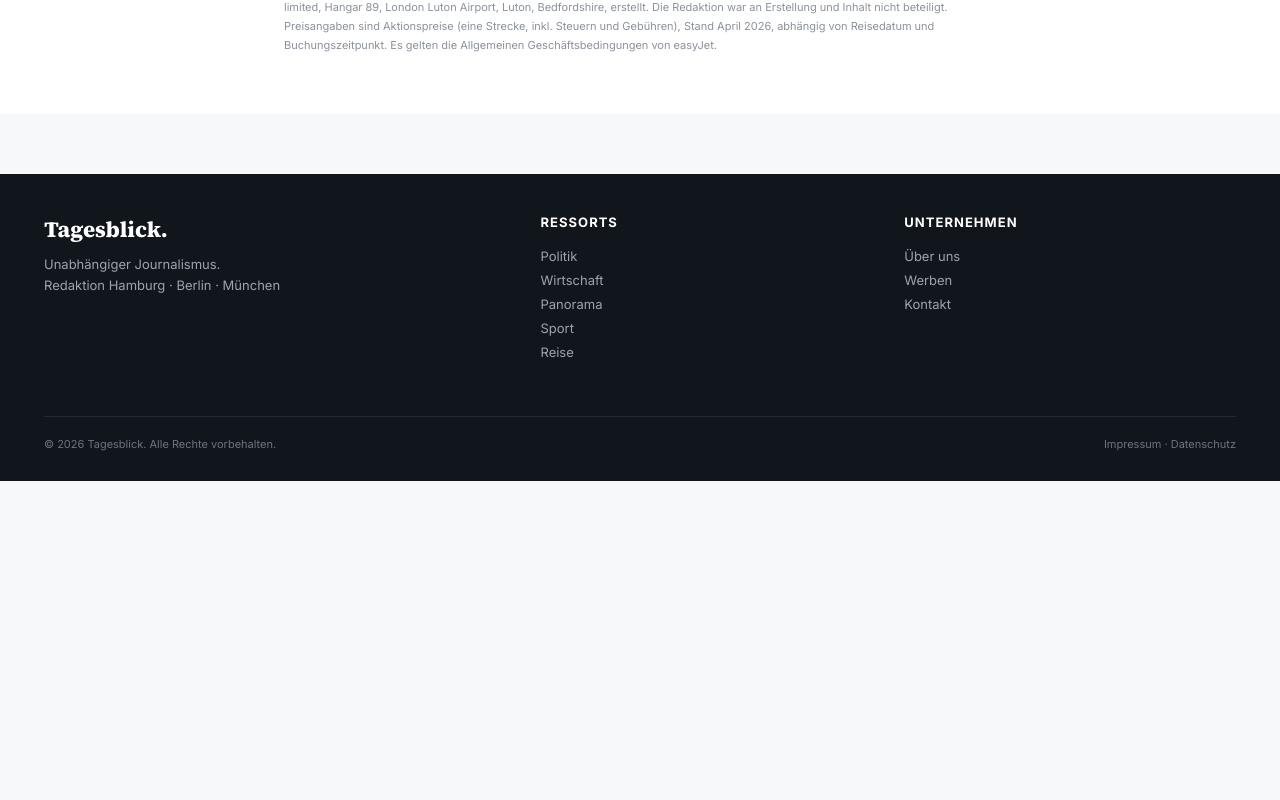
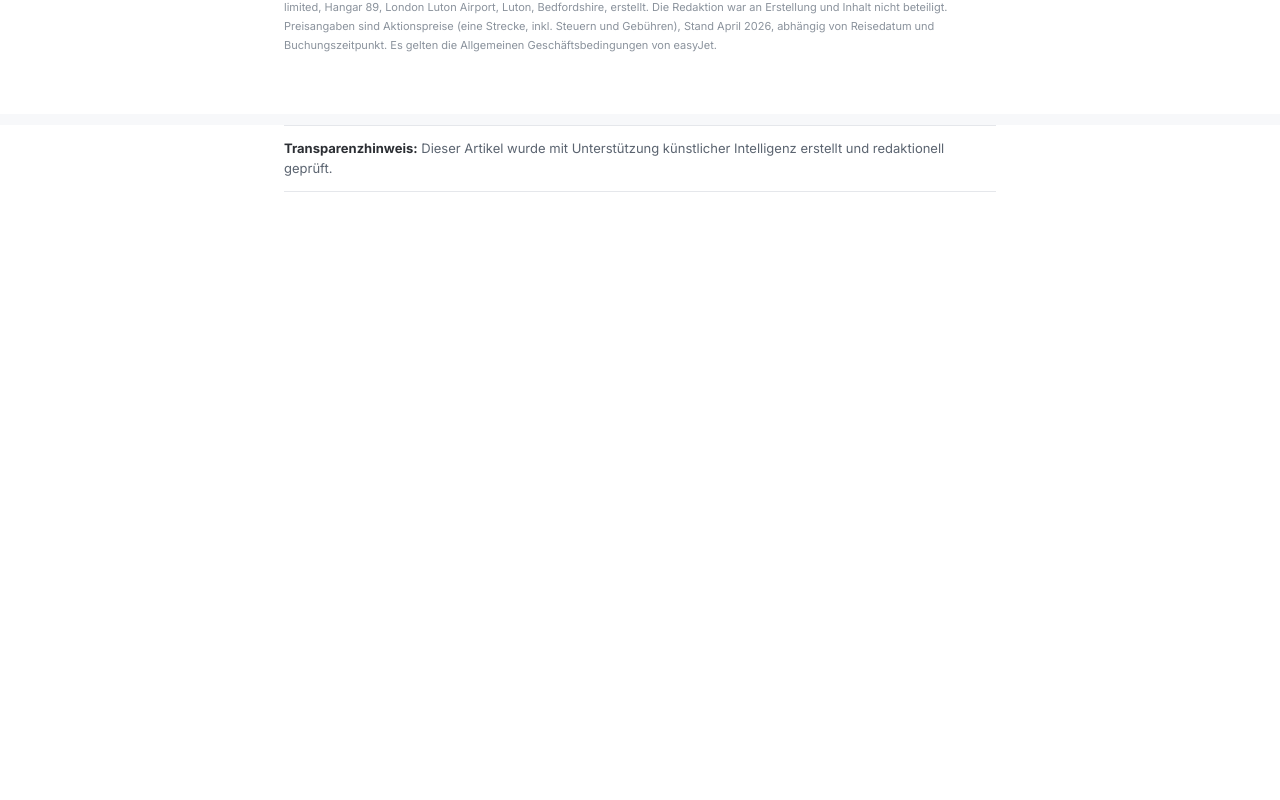
Before and after one commit to RedPineappleMediaGmbH/native-advertising-mvp, a Next.js app: page /artikel/funf-europaische-stadte-die-sie-diesen-sommer-fur-unter-50-euro-erreichen-konnen in a window 1280 px wide. Shown: the part 6180-6980 px from the top of the page. Before the commit the page ends 6661 px from the top, so only its background shows below. Built offline with nearby package versions, Linux system fonts and the light colour scheme.

Commit message:
feat: add AI transparency disclosure

```diff
--- a/app/artikel/[slug]/page.tsx
+++ b/app/artikel/[slug]/page.tsx
@@ -5,6 +5,7 @@ import { getAllSlugs, getArticleBySlug } from '@/lib/articles';
 import { BRANDS } from '@/components/brands';
 import ArticleJsonLd from '@/components/seo/article-json-ld';
 import PubFooter from '@/components/home/pub-footer';
+import AiDisclosure from '@/components/home/ai-disclosure';
 
 export async function generateStaticParams() {
   return getAllSlugs().map(slug => ({ slug }));
@@ -53,6 +54,7 @@ export default async function ArticlePage({ params }: { params: Promise<{ slug:
           <figure style={{ margin: '28px 0 24px' }}>
             <img src={article.image} alt={article.title} style={{ width: '100%', display: 'block', borderRadius: 3 }} />
           </figure>
+          <AiDisclosure />
           <div className="article-body" style={serif}>
             <MDXRemote source={article.body} />
           </div>
--- a/app/artikel/funf-europaische-stadte-die-sie-diesen-sommer-fur-unter-50-euro-erreichen-konnen/page.tsx
+++ b/app/artikel/funf-europaische-stadte-die-sie-diesen-sommer-fur-unter-50-euro-erreichen-konnen/page.tsx
@@ -8,6 +8,7 @@ import AdvertorialA from '@/components/advertorial/advertorial-a';
 import AdvertorialB from '@/components/advertorial/advertorial-b';
 import StickyCta from '@/components/advertorial/sticky-cta';
 import PubFooter from '@/components/home/pub-footer';
+import AiDisclosure from '@/components/home/ai-disclosure';
 
 export default function AdvertorialPage() {
   const router = useRouter();
@@ -41,6 +42,11 @@ export default function AdvertorialPage() {
         ? <AdvertorialA brand={brand} onBack={handleBack} />
         : <AdvertorialB brand={brand} onBack={handleBack} />
       }
+      <div className="adv">
+        <div className="adv-wrap">
+          <AiDisclosure />
+        </div>
+      </div>
       <StickyCta
         visible={stickyVisible && state.stickyCta === 'on' && !stickyClosed}
         onClose={() => { setStickyClosed(true); setStickyVisible(false); }}
--- a/app/globals.css
+++ b/app/globals.css
@@ -266,6 +266,20 @@ button { font-family: inherit; cursor: pointer; }
   aspect-ratio: 16/9; background: #ccc; margin: 0 0 8px; border-radius: 4px; overflow: hidden;
 }
 .adv-hero-cap { font-size: 12px; color: var(--muted); margin: 0 0 28px; line-height: 1.5; }
+
+.ai-disclosure {
+  border-top: 1px solid var(--line);
+  border-bottom: 1px solid var(--line);
+  color: var(--muted);
+  font-size: 13px;
+  line-height: 1.55;
+  margin: 0 0 24px;
+  padding: 12px 0;
+}
+.ai-disclosure strong {
+  color: var(--ink-2);
+  font-weight: 700;
+}
 
 .adv p.body {
   font-size: 18px; line-height: 1.65; color: var(--ink-2);
--- a/app/ueber-uns/page.tsx
+++ b/app/ueber-uns/page.tsx
@@ -26,6 +26,7 @@ export default function UeberUnsPage() {
           body: [
             'Tagesblick befindet sich im Aufbau. Deshalb halten wir diese Seite bewusst knapp und verzichten auf Angaben, die noch nicht belastbar sind.',
             'Werbliche Beiträge werden als Anzeige gekennzeichnet. Redaktionelle Inhalte und kommerzielle Inhalte sollen für Leserinnen und Leser klar unterscheidbar bleiben.',
+            'Tagesblick nutzt KI-gestützte Werkzeuge zur Themenrecherche, Texterstellung, Bildgenerierung und redaktionellen Vorbereitung. Inhalte werden vor Veröffentlichung redaktionell geprüft.',
           ],
         },
       ]}
--- /dev/null
+++ b/components/home/ai-disclosure.tsx
@@ -0,0 +1,12 @@
+type AiDisclosureProps = {
+  className?: string;
+};
+
+export default function AiDisclosure({ className }: AiDisclosureProps) {
+  return (
+    <aside className={['ai-disclosure', className].filter(Boolean).join(' ')}>
+      <strong>Transparenzhinweis:</strong>{' '}
+      Dieser Artikel wurde mit Unterstützung künstlicher Intelligenz erstellt und redaktionell geprüft.
+    </aside>
+  );
+}
```
Also changed, not shown: 1 other file (tests, documents, lock files or other folders).
